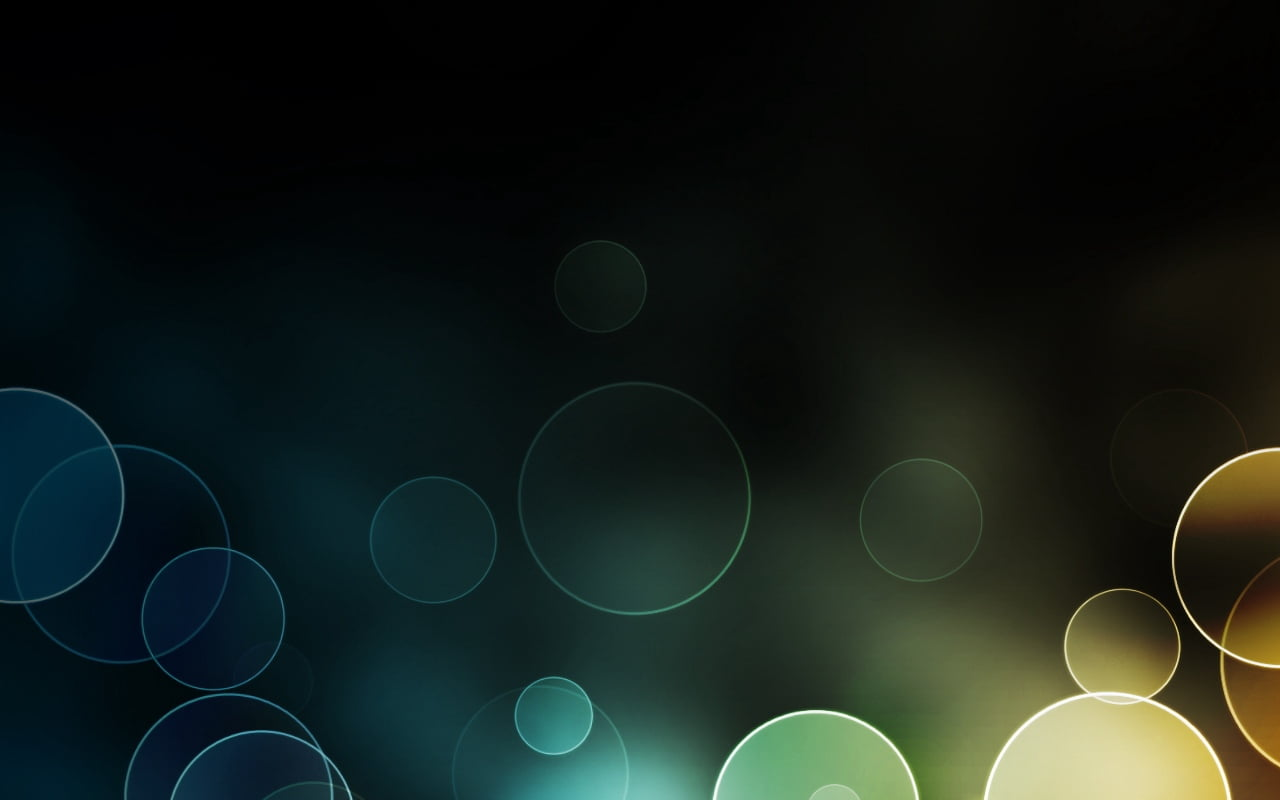
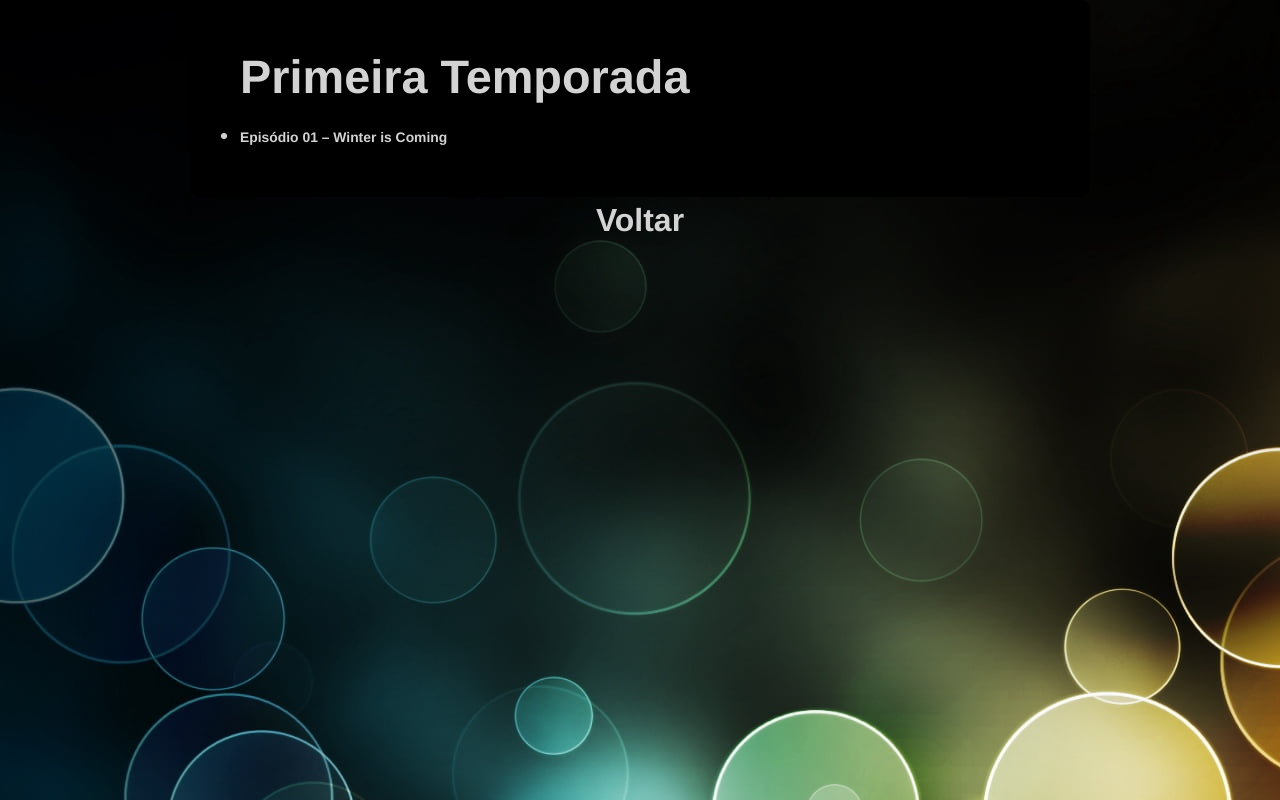
Before and after one commit to brenosouzafaria/streamer, a plain HTML site: page got.html in a window 1280 px wide. Drawn offline with Linux system fonts and the light colour scheme.

Commit message:
Adicionei o episodeo 1

```diff
--- a/estilos/style.css
+++ b/estilos/style.css
@@ -31,6 +31,7 @@ header > p {
 
 nav {
     text-align: center;
+    font-size: 1.5em;
     padding: 5px;
 }
 
@@ -67,3 +68,7 @@ main a {
 main a:hover {
     color: rgb(0, 100, 139);
 }
+
+main li {
+    font-size: 0.7em;
+}
--- a/got.html
+++ b/got.html
@@ -8,6 +8,16 @@
     <title>got</title>
 </head>
 <body>
-
+    <main>
+        <section>
+            <h1>Primeira Temporada</h1>
+            <article>
+                <ul>
+                    <li><a href="https://drive.google.com/file/d/16npaKpcgN4zU63gvWjPTmFbuc4M4oF1-/view?usp=sharing" target="_blank">Episódio 01 – Winter is Coming</a></li>
+                </ul>
+            </article>
+        </section>
+    </main>
+    <nav><a href="series.html">Voltar</a></nav>
 </body>
 </html>
```
Also changed, not shown: series.html (+1 -0 lines).
